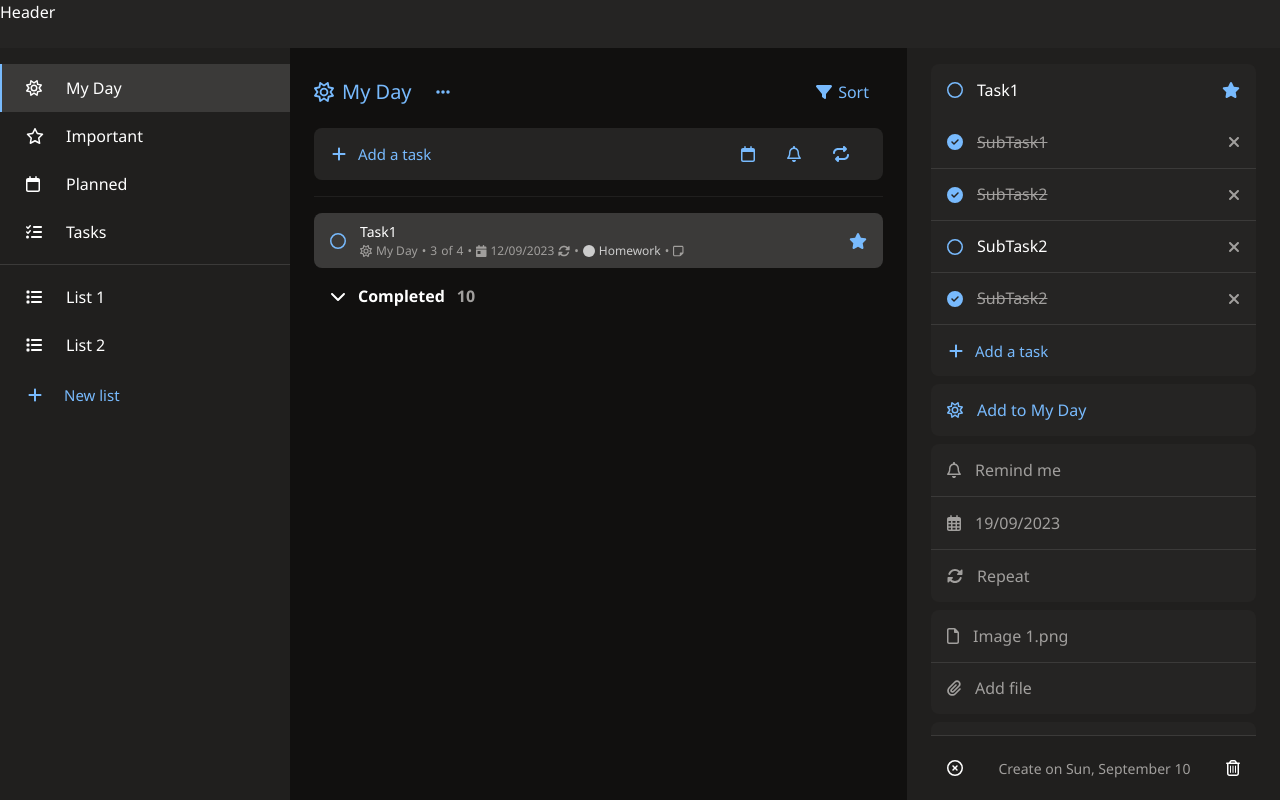
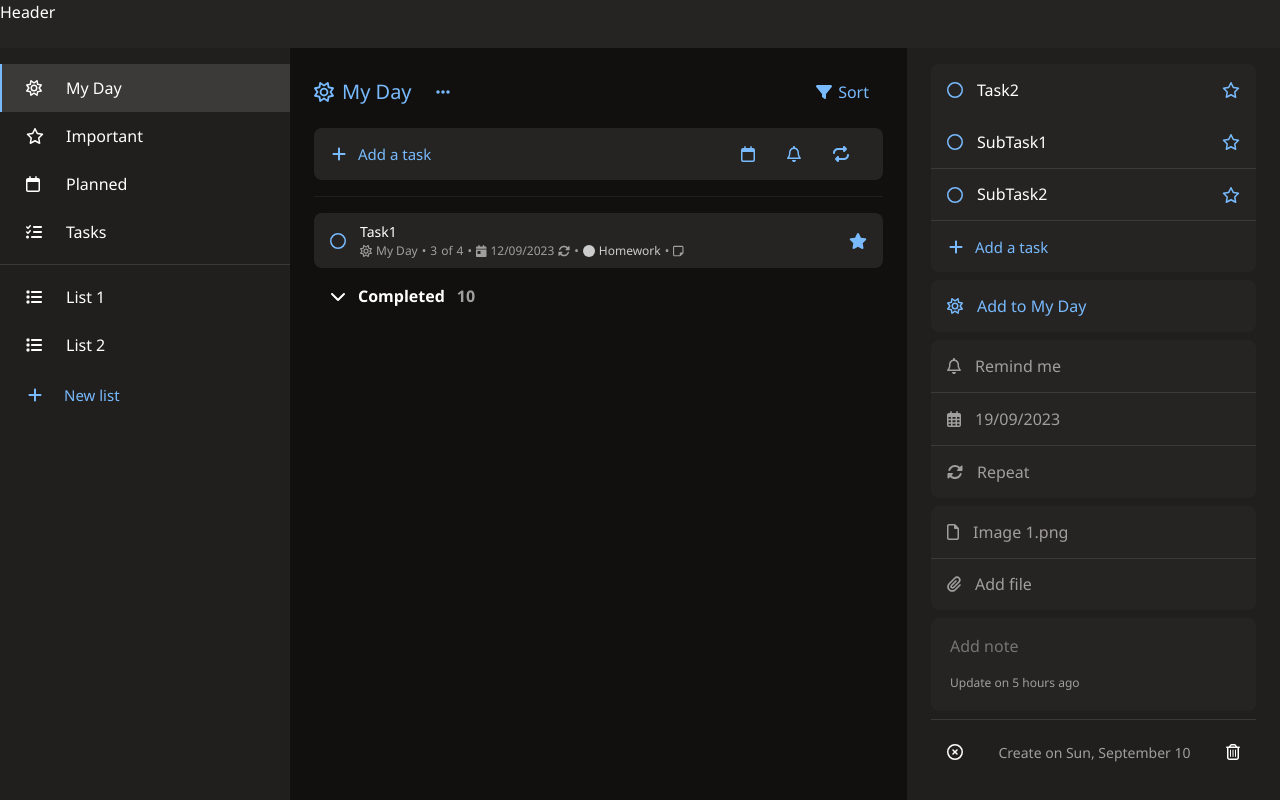
Before and after one commit to LD-Tien/task_manager, a React (Create React App) app: page / in a window 1280 px wide. Built offline with nearby package versions, Linux system fonts and the light colour scheme.

Commit message:
Perf: TaskItem component and component using it

```diff
--- a/src/components/Layouts/components/Details/index.js
+++ b/src/components/Layouts/components/Details/index.js
@@ -21,11 +21,11 @@ function Details({ task }) {
   return (
     <div className={styles["wrapper"]}>
       <div>
-        <TaskItem editable {...task} />
+        <TaskItem key={task._id} editable data={task} />
       </div>
       <GroupItem>
-        {task.subTasks.map((subTask, index) => {
-          return <TaskItem key={index} editable isSubTask {...subTask} />;
+        {task.subTasks.map((subTask) => {
+          return <TaskItem key={subTask._id} editable isSubTask data={subTask} />;
         })}
         <TextInput />
       </GroupItem>
--- a/src/components/TaskItem/TaskStatus/index.js
+++ b/src/components/TaskItem/TaskStatus/index.js
@@ -12,43 +12,43 @@ import {
   faRotate,
 } from "@fortawesome/free-solid-svg-icons";
 
-function TaskStatus(params) {
-  if (!params) {
+function TaskStatus(data) {
+  if (!data) {
     return;
   }
   return (
     <div className={styles["wrapper"]}>
-      {params.myDay && (
+      {data.myDay && (
         <span className={styles["task-status"]}>
           <FontAwesomeIcon icon={faSun} />
           <span className={styles["content"]}>My Day</span>
         </span>
       )}
-      {params.subTasks && (
+      {data.subTasks && (
         <span className={styles["task-status"]}>
-          <span>{params.subTasks.reduce((accumulator, currentValue) => currentValue.isChecked ? accumulator + 1 : accumulator,0)}</span>
+          <span>{data.subTasks.reduce((accumulator, currentValue) => currentValue.isCompleted ? accumulator + 1 : accumulator,0)}</span>
           <span>of</span>
-          <span>{params.subTasks.length}</span>
+          <span>{data.subTasks.length}</span>
         </span>
       )}
-      {params.planned && (
+      {data.planned && (
         <span className={styles["task-status"]}>
           <FontAwesomeIcon icon={faCalendarDay} />
-          <span>{params.planned}</span>
-          {params.repeat && <FontAwesomeIcon icon={faRotate} />}
+          <span>{data.planned}</span>
+          {data.repeat && <FontAwesomeIcon icon={faRotate} />}
         </span>
       )}
-      {params.category && Object.keys(params.category).length !== 0 && (
+      {data.category && Object.keys(data.category).length !== 0 && (
         <span className={styles["task-status"]}>
-          <FontAwesomeIcon icon={faCircle} style={{color: params.category.color}}/>
-          <span className={styles["content"]} style={{color: params.category.color}}>{params.category.name}</span>
+          <FontAwesomeIcon icon={faCircle} style={{color: data.category.color}}/>
+          <span className={styles["content"]} style={{color: data.category.color}}>{data.category.name}</span>
         </span>
       )}
-      {(params.notification || params.note || params.files) && (
+      {(data.notification || data.note || data.files) && (
         <span className={styles["task-status"]}>
-          {params.notification && <FontAwesomeIcon icon={faBell} />}
-          {params.note && <FontAwesomeIcon icon={faNoteSticky} />}
-          {params.files && <FontAwesomeIcon icon={faPaperclip} />}
+          {data.notification && <FontAwesomeIcon icon={faBell} />}
+          {data.note && <FontAwesomeIcon icon={faNoteSticky} />}
+          {data.files && <FontAwesomeIcon icon={faPaperclip} />}
         </span>
       )}
     </div>
--- a/src/components/TaskItem/index.js
+++ b/src/components/TaskItem/index.js
@@ -12,25 +12,13 @@ import { useState } from "react";
 
 
 function TaskItem({
-  _id,
-  title,
-  isSubTask,
-  isChecked,
-  isImportant,
+  data,
   isActive,
   editable,
-  onClick,
-  ...props
+  setTaskActive
 }) {
-  const [isCompleted, setIsCompleted] = useState(isChecked);
-  const [taskName, setTaskName] = useState(title);
-  const [oldTaskID, setOldTaskID] = useState(_id);
-
-  if (oldTaskID !== _id) {
-    // When rendering a task different from the previous task
-    setTaskName(title);
-    setOldTaskID(_id);
-  }
+  const [isCompleted, setIsCompleted] = useState(data.isCompleted);
+  const [taskName, setTaskName] = useState(data.title);
 
   function handleChecked() {
     setIsCompleted(!isCompleted);
@@ -45,17 +33,17 @@ function TaskItem({
       className={`${styles["wrapper"]} ${
         isCompleted ? styles["checked"] : ""
       } ${isActive ? styles["active"] : ""} ${
-        isSubTask ? styles["sub-task"] : ""
+        data.isSubTask ? styles["sub-task"] : ""
       }`}
       onClick={() => {
         if (!editable) {
-          onClick(_id);
+          setTaskActive(data);
         }
       }}
       onContextMenu={(e) => {
-        if (!isSubTask && !editable) {
+        if (!data.isSubTask && !editable) {
           e.preventDefault();
-          onClick(_id);
+          setTaskActive(data);
         }
       }}
     >
@@ -69,12 +57,12 @@ function TaskItem({
           />
         ) : (
           <>
-            <p className={styles["task-title"]}>{title}</p>
-            <TaskStatus {...props} />
+            <p className={styles["task-title"]}>{data.title}</p>
+            <TaskStatus {...data} />
           </>
         )}
       </div>
-      {isSubTask ? (
+      {data.isSubTask ? (
         <Checkbox
           unCheckIcon={
             <FontAwesomeIcon icon={faXmark} style={{ color: "#a19f9d" }} />
@@ -83,7 +71,7 @@ function TaskItem({
         />
       ) : (
         <Checkbox
-          status={isImportant}
+          status={data.isImportant}
           unCheckIcon={<FontAwesomeIcon icon={faStar} />}
           checkedIcon={<FontAwesomeIcon icon={faStarSolid} />}
         />
--- a/src/pages/Todo/index.js
+++ b/src/pages/Todo/index.js
@@ -21,10 +21,10 @@ function Todo() {
       _id: 1,
       title: "Task1",
       subTasks: [
-        { isChecked: true, title: "SubTask1" },
-        { isChecked: true, title: "SubTask2" },
-        { isChecked: false, title: "SubTask2" },
-        { isChecked: true, title: "SubTask2" },
+        { _id: 11, isCompleted: true, title: "SubTask1" },
+        { _id: 12, isCompleted: true, title: "SubTask2" },
+        { _id: 13, isCompleted: false, title: "SubTask2" },
+        { _id: 14, isCompleted: true, title: "SubTask2" },
       ],
       note: "Note 1",
       files: null,
@@ -37,15 +37,16 @@ function Todo() {
       repeat: "daily",
       myDay: true,
       isImportant: true,
-      isChecked: false,
+      isCompleted: false,
       listId: "01",
+      userId: "01",
     },
     {
       _id: 2,
       title: "Task2",
       subTasks: [
-        { isChecked: false, title: "SubTask1" },
-        { isChecked: false, title: "SubTask2" },
+        { _id: 21, isCompleted: false, title: "SubTask1" },
+        { _id: 22, isCompleted: false, title: "SubTask2" },
       ],
       note: null,
       files: null,
@@ -58,15 +59,16 @@ function Todo() {
       repeat: null,
       myDay: false,
       isImportant: false,
-      isChecked: false,
+      isCompleted: false,
       listId: "01",
+      userId: "01",
     },
     {
       _id: 3,
       title: "Task3",
       subTasks: [
-        { isChecked: false, title: "SubTask1" },
-        { isChecked: false, title: "SubTask2" },
+        { _id: 31, isCompleted: false, title: "SubTask1" },
+        { _id: 32, isCompleted: false, title: "SubTask2" },
       ],
       note: null,
       files: null,
@@ -79,15 +81,16 @@ function Todo() {
       repeat: null,
       myDay: false,
       isImportant: false,
-      isChecked: false,
+      isCompleted: false,
       listId: "01",
+      userId: "01",
     },
     {
       _id: 4,
       title: "Task4",
       subTasks: [
-        { isChecked: false, title: "SubTask1" },
-        { isChecked: false, title: "SubTask2" },
+        { _id: 41, isCompleted: false, title: "SubTask1" },
+        { _id: 42, isCompleted: false, title: "SubTask2" },
       ],
       note: null,
       files: null,
@@ -100,15 +103,16 @@ function Todo() {
       repeat: null,
       myDay: false,
       isImportant: false,
-      isChecked: true,
+      isCompleted: true,
       listId: "",
+      userId: "01",
     },
     {
       _id: 5,
       title: "Task5",
       subTasks: [
-        { isChecked: false, title: "SubTask1" },
-        { isChecked: false, title: "SubTask2" },
+        { _id: 51, isCompleted: false, title: "SubTask1" },
+        { _id: 52, isCompleted: false, title: "SubTask2" },
       ],
       note: null,
       files: null,
@@ -121,15 +125,16 @@ function Todo() {
       repeat: null,
       myDay: false,
       isImportant: false,
-      isChecked: true,
+      isCompleted: true,
       listId: "",
+      userId: "01",
     },
     {
       _id: 6,
       title: "Task6",
       subTasks: [
-        { isChecked: false, title: "SubTask1" },
-        { isChecked: false, title: "SubTask2" },
+        { _id: 61, isCompleted: false, title: "SubTask1" },
+        { _id: 62, isCompleted: false, title: "SubTask2" },
       ],
       note: null,
       files: null,
@@ -142,15 +147,16 @@ function Todo() {
       repeat: null,
       myDay: false,
       isImportant: false,
-      isChecked: false,
+      isCompleted: false,
       listId: "02",
+      userId: "01",
     },
     {
       _id: 7,
       title: "Task7",
       subTasks: [
-        { isChecked: false, title: "SubTask1" },
-        { isChecked: false, title: "SubTask2" },
+        { _id: 71, isCompleted: false, title: "SubTask1" },
+        { _id: 72, isCompleted: false, title: "SubTask2" },
       ],
       note: null,
       files: null,
@@ -163,15 +169,16 @@ function Todo() {
       repeat: null,
       myDay: false,
       isImportant: false,
-      isChecked: false,
+      isCompleted: false,
       listId: "02",
+      userId: "01",
     },
     {
       _id: 8,
       title: "Task8",
       subTasks: [
-        { isChecked: false, title: "SubTask1" },
-        { isChecked: false, title: "SubTask2" },
+        { _id: 81, isCompleted: false, title: "SubTask1" },
+        { _id: 82, isCompleted: false, title: "SubTask2" },
       ],
       note: null,
       files: null,
@@ -184,8 +191,9 @@ function Todo() {
       repeat: null,
       myDay: false,
       isImportant: false,
-      isChecked: true,
+      isCompleted: true,
       listId: "02",
+      userId: "01",
     },
   ];
 
@@ -199,11 +207,7 @@ function Todo() {
   ];
 
   const [listActive, setListActive] = useState(SIDEBAR_DEFAULT_ITEM[0]);
-  const [taskIdActive, setTaskIdActive] = useState(1);
-  let taskActive;
-  function handleTaskClick(taskID) {
-    setTaskIdActive(taskID);
-  }
+  const [taskActive, setTaskActive] = useState(tasks[1]);
 
   return (
     <div className={styles["wrapper"]}>
@@ -224,12 +228,8 @@ function Todo() {
           </div>
           <div className={styles["tasks-list"]}>
             {tasks.map((task) => {
-              if (task.isChecked) {
+              if (task.isCompleted) {
                 return null;
-              }
-
-              if (task._id === taskIdActive) {
-                taskActive = task;
               }
 
               if (listActive._id === "MyDay") {
@@ -254,9 +254,9 @@ function Todo() {
                   <div>
                     <TaskItem
                       key={task._id}
-                      {...task}
-                      isActive={task._id === taskIdActive}
-                      onClick={handleTaskClick}
+                      data={task}
+                      isActive={task._id === taskActive._id}
+                      setTaskActive={setTaskActive}
                     />
                   </div>
                 </MenuPopper>
@@ -266,12 +266,8 @@ function Todo() {
           <div className={styles["tasks-list-completed"]}>
             <Accordion title="Completed" totalTasksCompleted={10}>
               {tasks.map((task) => {
-                if (!task.isChecked) {
+                if (!task.isCompleted) {
                   return null;
-                }
-
-                if (task._id === taskIdActive) {
-                  taskActive = task;
                 }
 
                 if (listActive._id === "MyDay") {
@@ -296,9 +292,9 @@ function Todo() {
                     <div>
                       <TaskItem
                         key={task._id}
-                        {...task}
-                        isActive={task._id === taskIdActive}
-                        onClick={handleTaskClick}
+                        data={task}
+                        isActive={task._id === taskActive._id}
+                        setTaskActive={setTaskActive}
                       />
                     </div>
                   </MenuPopper>
```
